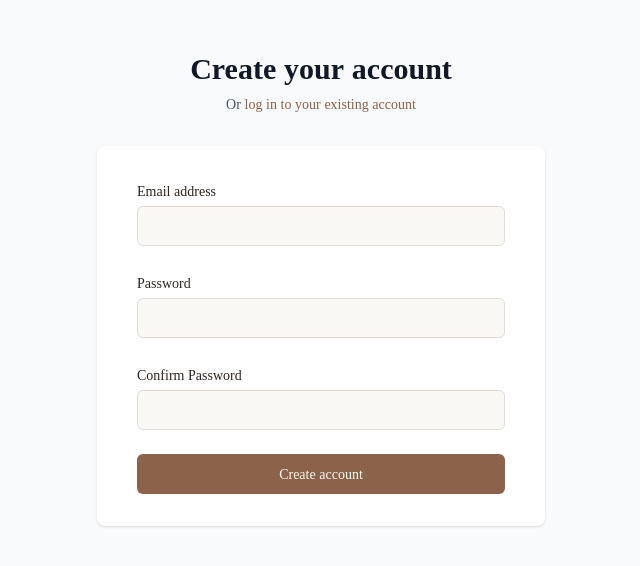
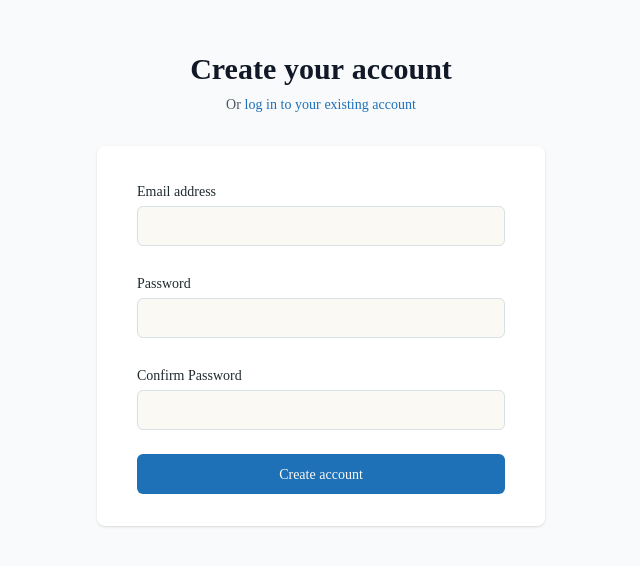
Before and after one commit to Iziveshapidze/iziko27, a React (Vite) app: page /signup in a window 1280 px wide. Shown: the part 124-690 px from the top of the page, without its empty margins (319-959 px from the left). Built offline with nearby package versions, Linux system fonts and the light colour scheme.

Commit message:
Refactor: Improve color scheme for education.
Update the color palette to be more education-themed.

```diff
--- a/src/index.css
+++ b/src/index.css
@@ -7,83 +7,83 @@
 
 @layer base {
   :root {
-    --background: 36 33% 97%;
-    --foreground: 27 20% 15%;
+    --background: 43 38% 97%;
+    --foreground: 200 20% 15%;
 
-    --card: 36 33% 97%;
-    --card-foreground: 27 20% 15%;
+    --card: 43 38% 97%;
+    --card-foreground: 200 20% 15%;
 
-    --popover: 36 33% 97%;
-    --popover-foreground: 27 20% 15%;
+    --popover: 43 38% 97%;
+    --popover-foreground: 200 20% 15%;
 
-    --primary: 27 43% 42%;
-    --primary-foreground: 36 33% 97%;
+    --primary: 210 80% 40%;
+    --primary-foreground: 43 38% 97%;
 
-    --secondary: 27 30% 94%;
-    --secondary-foreground: 27 20% 15%;
+    --secondary: 43 30% 94%;
+    --secondary-foreground: 200 20% 15%;
 
-    --muted: 27 30% 94%;
-    --muted-foreground: 27 10% 40%;
+    --muted: 43 30% 94%;
+    --muted-foreground: 200 10% 40%;
 
-    --accent: 27 30% 94%;
-    --accent-foreground: 27 20% 15%;
+    --accent: 43 30% 94%;
+    --accent-foreground: 200 20% 15%;
 
     --destructive: 0 84.2% 60.2%;
-    --destructive-foreground: 36 33% 97%;
+    --destructive-foreground: 43 38% 97%;
 
-    --border: 27 20% 87%;
-    --input: 27 20% 87%;
-    --ring: 27 20% 15%;
+    --border: 200 20% 87%;
+    --input: 200 20% 87%;
+    --ring: 200 20% 15%;
 
     --radius: 0.5rem;
 
-    --sidebar-background: 36 33% 97%;
-    --sidebar-foreground: 27 20% 40%;
-    --sidebar-primary: 27 43% 42%;
-    --sidebar-primary-foreground: 36 33% 97%;
-    --sidebar-accent: 27 30% 94%;
-    --sidebar-accent-foreground: 27 20% 15%;
-    --sidebar-border: 27 20% 87%;
-    --sidebar-ring: 27 43% 42%;
+    --sidebar-background: 43 38% 97%;
+    --sidebar-foreground: 200 20% 40%;
+    --sidebar-primary: 210 80% 40%;
+    --sidebar-primary-foreground: 43 38% 97%;
+    --sidebar-accent: 43 30% 94%;
+    --sidebar-accent-foreground: 200 20% 15%;
+    --sidebar-border: 200 20% 87%;
+    --sidebar-ring: 210 80% 40%;
   }
 
   .dark {
-    --background: 27 20% 10%;
-    --foreground: 36 33% 97%;
+    --background: 200 20% 10%;
+    --foreground: 43 38% 97%;
 
-    --card: 27 20% 10%;
-    --card-foreground: 36 33% 97%;
+    --card: 200 20% 10%;
+    --card-foreground: 43 38% 97%;
 
-    --popover: 27 20% 10%;
-    --popover-foreground: 36 33% 97%;
+    --popover: 200 20% 10%;
+    --popover-foreground: 43 38% 97%;
 
-    --primary: 27 43% 42%;
-    --primary-foreground: 36 33% 97%;
+    --primary: 210 80% 50%;
+    --primary-foreground: 43 38% 97%;
 
-    --secondary: 27 15% 20%;
-    --secondary-foreground: 36 33% 97%;
+    --secondary: 200 15% 20%;
+    --secondary-foreground: 43 38% 97%;
 
-    --muted: 27 15% 20%;
-    --muted-foreground: 27 10% 70%;
+    --muted: 200 15% 20%;
+    --muted-foreground: 200 10% 70%;
 
-    --accent: 27 15% 20%;
-    --accent-foreground: 36 33% 97%;
+    --accent: 200 15% 20%;
+    --accent-foreground: 43 38% 97%;
 
     --destructive: 0 62.8% 30.6%;
-    --destructive-foreground: 36 33% 97%;
+    --destructive-foreground: 43 38% 97%;
 
-    --border: 27 15% 20%;
-    --input: 27 15% 20%;
-    --ring: 27 43% 42%;
+    --border: 200 15% 20%;
+    --input: 200 15% 20%;
+    --ring: 210 80% 50%;
 
-    --sidebar-background: 27 20% 10%;
-    --sidebar-foreground: 27 10% 70%;
-    --sidebar-primary: 27 43% 42%;
-    --sidebar-primary-foreground: 36 33% 97%;
-    --sidebar-accent: 27 15% 20%;
-    --sidebar-accent-foreground: 27 10% 70%;
-    --sidebar-border: 27 15% 20%;
-    --sidebar-ring: 27 43% 42%;
+    --sidebar-background: 200 20% 10%;
+    --sidebar-foreground: 200 10% 70%;
+    --sidebar-primary: 210 80% 50%;
+    --sidebar-primary-foreground: 43 38% 97%;
+    --sidebar-accent: 200 15% 20%;
+    --sidebar-accent-foreground: 200 10% 70%;
+    --sidebar-border: 200 15% 20%;
+    --sidebar-ring: 210 80% 50%;
   }
 }
 
@@ -110,6 +110,6 @@
   content: "჻";
   position: absolute;
   font-size: 1.5rem;
-  color: #8b634a;
+  color: #1E70B7;
   opacity: 0.4;
 }
--- a/src/pages/Dashboard.tsx
+++ b/src/pages/Dashboard.tsx
@@ -7,7 +7,7 @@ const DashboardPage = () => {
   const isMobile = useIsMobile();
 
   return (
-    <div className="min-h-screen bg-[#f9f3e9] georgian-pattern">
+    <div className="min-h-screen bg-[#f5f9fc] georgian-pattern">
       <Navigation />
       <div className="pt-20 pb-12">
         <div className="container mx-auto px-4 md:px-6">
--- a/src/pages/Performance.tsx
+++ b/src/pages/Performance.tsx
@@ -4,7 +4,7 @@ import PerformanceTracker from "@/components/PerformanceTracker";
 
 const PerformancePage = () => {
   return (
-    <div className="min-h-screen bg-[#f9f3e9] georgian-pattern">
+    <div className="min-h-screen bg-[#f5f9fc] georgian-pattern">
       <Navigation />
       <div className="pt-20 pb-12">
         <div className="container mx-auto px-4 md:px-6">
--- a/src/pages/Resources.tsx
+++ b/src/pages/Resources.tsx
@@ -4,7 +4,7 @@ import ResourceHub from "@/components/ResourceHub";
 
 const ResourcesPage = () => {
   return (
-    <div className="min-h-screen bg-[#f9f3e9] georgian-pattern">
+    <div className="min-h-screen bg-[#f5f9fc] georgian-pattern">
       <Navigation />
       <div className="pt-20 pb-12">
         <div className="container mx-auto px-4 md:px-6">
--- a/tailwind.config.ts
+++ b/tailwind.config.ts
@@ -67,13 +67,13 @@ export default {
 					ring: 'hsl(var(--sidebar-ring))'
 				},
 				edu: {
-					blue: '#8b634a',      // Changed to Georgian brown
-					teal: '#a57659',      // Changed to Georgian light brown
-					orange: '#c24e2c',    // Changed to Georgian terracotta
-					purple: '#5e4835',    // Changed to Georgian dark brown
-					green: '#607744',     // Changed to Georgian olive
-					pink: '#b25d50',      // Changed to Georgian clay
-					yellow: '#e0d5c1'     // Changed to Georgian beige
+					blue: '#1E70B7',      // Changed to educational blue
+					teal: '#4B9DBF',      // Changed to educational teal
+					orange: '#FF8E3C',    // Changed to softer orange
+					purple: '#7764E4',    // Changed to educational purple
+					green: '#4CAF50',     // Changed to educational green
+					pink: '#FF5A8C',      // Changed to educational pink
+					yellow: '#FFD166'     // Changed to educational yellow
 				}
 			},
 			borderRadius: {
```
